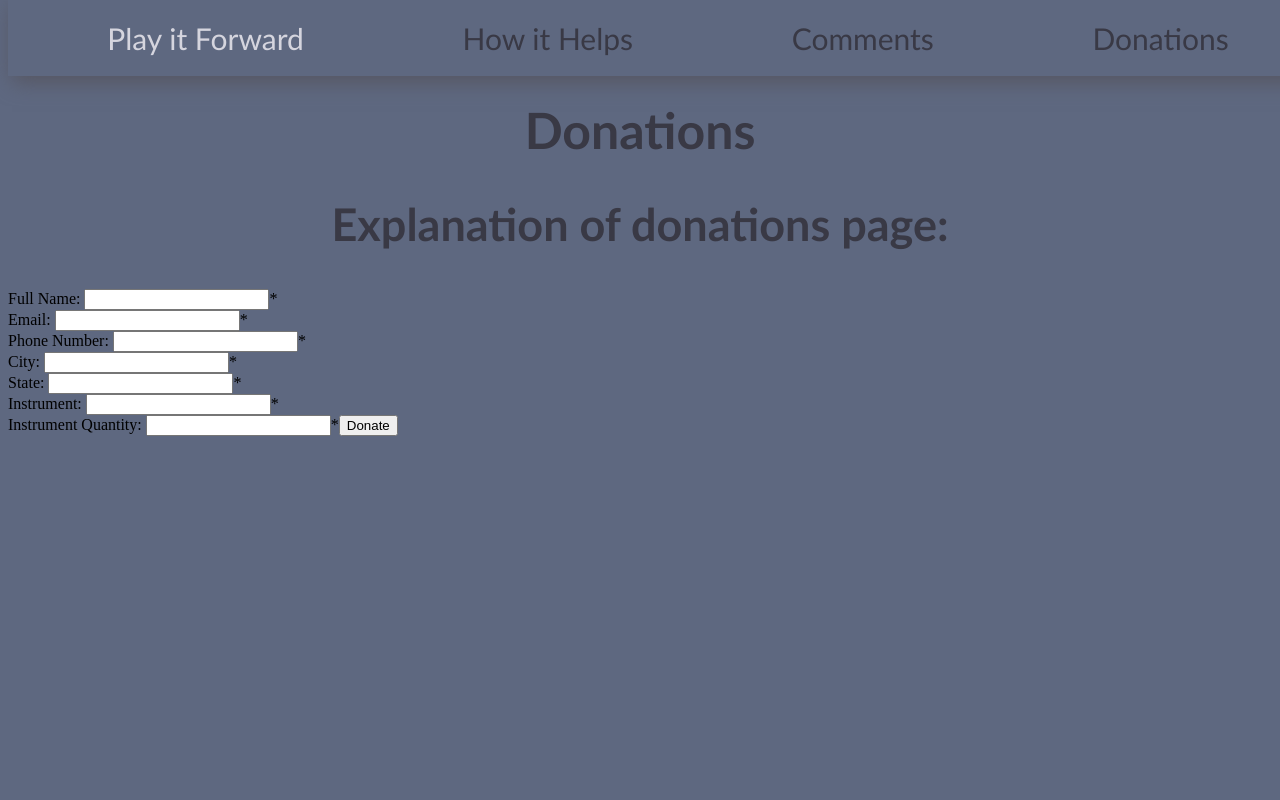
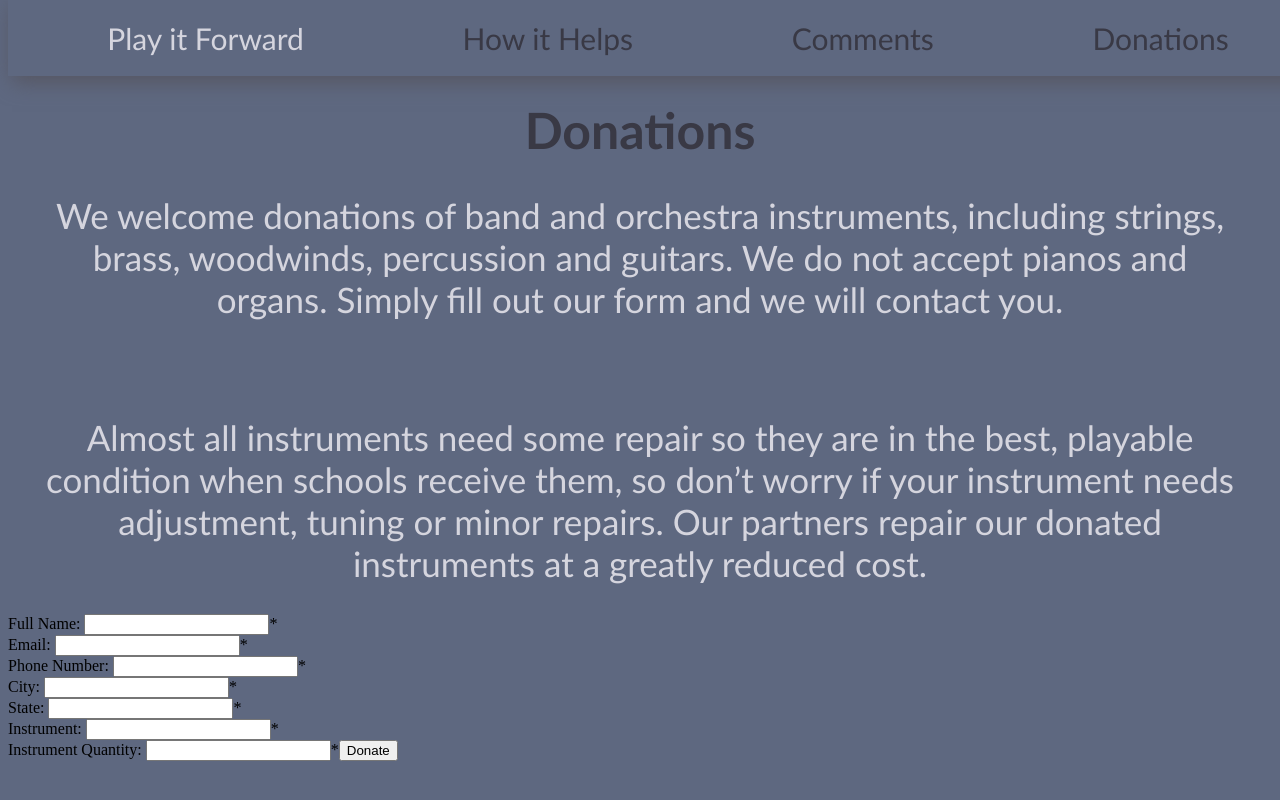
Before and after one commit to ktkelly11/Kelly_Katherine_Instrument_Capstone, a React (Vite) app: page /donations in a window 1280 px wide. Built offline with nearby package versions, Linux system fonts and the light colour scheme; no server answers.

Commit message:
Updating Homepage after getting rid of Vite styling

```diff
--- a/src/components/donationsIntro/DonationsIntro.jsx
+++ b/src/components/donationsIntro/DonationsIntro.jsx
@@ -4,7 +4,20 @@ export default function () {
   return (
     <div className="donations" style={{ textAlign: "center" }}>
       <h1 className="donations-title">Donations</h1>
-      <h2 className="donations-explanation">Explanation of donations page:</h2>
+      <div className="donations-explanation">
+        <p>
+          We welcome donations of band and orchestra instruments, including
+          strings, brass, woodwinds, percussion and guitars. We do not accept
+          pianos and organs. Simply fill out our form and we will contact you.
+        </p>
+        <br />
+        <p>
+          Almost all instruments need some repair so they are in the best,
+          playable condition when schools receive them, so don’t worry if your
+          instrument needs adjustment, tuning or minor repairs. Our partners
+          repair our donated instruments at a greatly reduced cost.
+        </p>
+      </div>
     </div>
   );
 }
```
